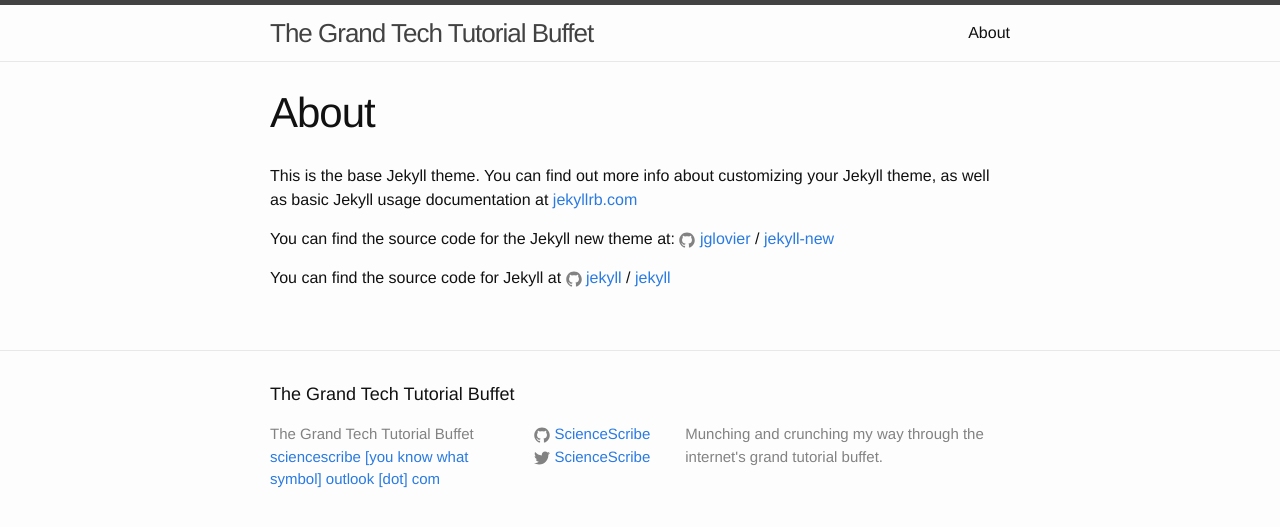
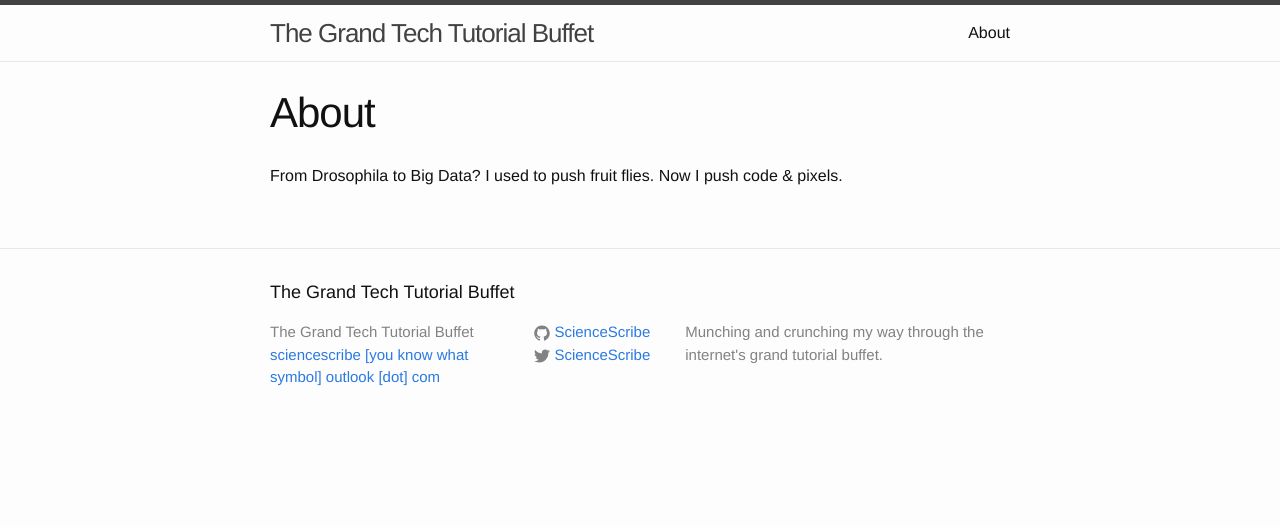
Before and after one commit to ScienceScribe/ScienceScribe.github.io, a Jekyll site: the page built from about.md, in a window 1280 px wide. Shown: the top 527 px of the page. Built offline with Jekyll 4.4.1, drawn with Linux system fonts in a browser that asks for light colours.

Commit message:
edited About page

```diff
--- a/about.md
+++ b/about.md
@@ -4,12 +4,4 @@ title: About
 permalink: /about/
 ---
 
-This is the base Jekyll theme. You can find out more info about customizing your Jekyll theme, as well as basic Jekyll usage documentation at [jekyllrb.com](http://jekyllrb.com/)
-
-You can find the source code for the Jekyll new theme at:
-{% include icon-github.html username="jglovier" %} /
-[jekyll-new](https://github.com/jglovier/jekyll-new)
-
-You can find the source code for Jekyll at
-{% include icon-github.html username="jekyll" %} /
-[jekyll](https://github.com/jekyll/jekyll)
+From Drosophila to Big Data? I used to push fruit flies. Now I push code & pixels.
```
